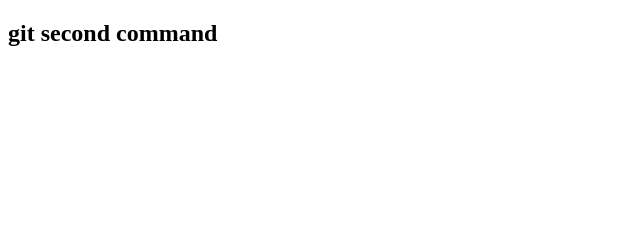
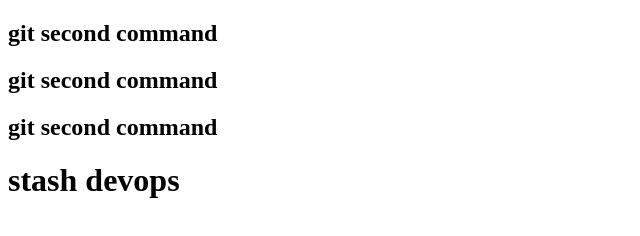
Before and after one commit to OracleNeon/git-stash, a plain HTML site: page index.html in a window 1280 px wide. Shown: the whole page, without its empty margins (0-640 px from the left). Drawn offline with Linux system fonts and the light colour scheme.

Commit message:
last update

```diff
--- a/index.html
+++ b/index.html
@@ -7,6 +7,9 @@
 </head>
 <body>
     <h2>git second command</h2>
+    <h2>git second command</h2>
+    <h2>git second command</h2>
+    <h1>stash devops</h1>
 
 </body>
 </html>
```
